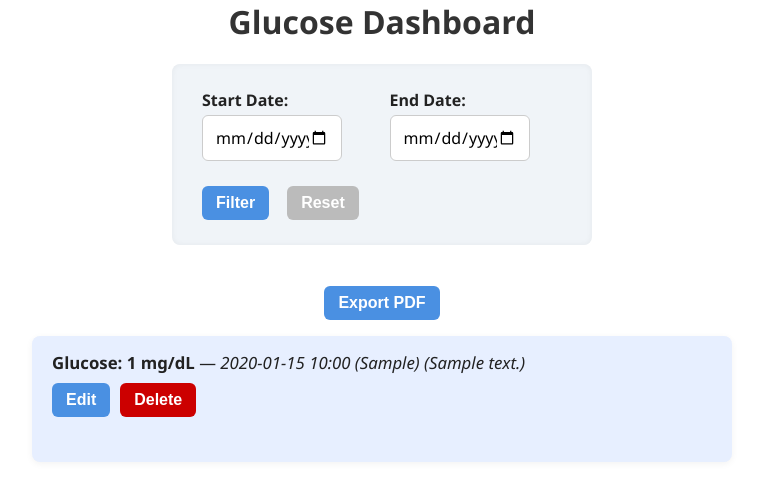
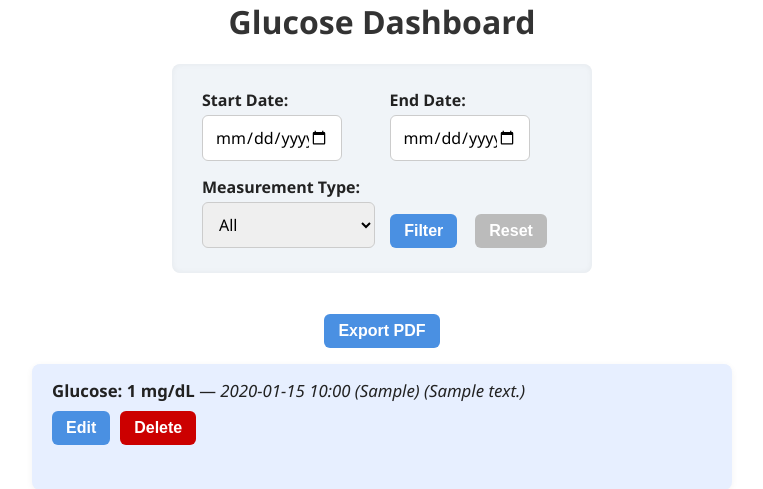
Before and after one commit to kacperchrusciel777/blood-sugar-journal, a Flask app: page /glucose/dashboard in a window 1280 px wide. Shown: the part 119-608 px from the top of the page, without its empty margins (258-1021 px from the left). Run offline with Flask 3, Linux system fonts and the light colour scheme; a user stored in the database is signed in; tables that the repository leaves empty hold one stand-in row (values such as "Sample post"); some libraries are stand-ins or nearby versions.

Commit message:
upgrade filtr

```diff
--- a/app/glucose/forms.py
+++ b/app/glucose/forms.py
@@ -29,6 +29,16 @@ class DeleteForm(FlaskForm):
 class FilterDateForm(FlaskForm):
     start_date = DateField('Start Date', validators=[Optional()])
     end_date = DateField('End Date', validators=[Optional()])
+    tag = SelectField(
+        'Filter by Tag',
+        choices=[
+            ('', 'All'),
+            ('fasting', 'Fasting'),
+            ('post-meal', 'Post-meal'),
+            ('before sleep', 'Before sleep')
+        ],
+        validators=[Optional()]
+    )
     submit = SubmitField('Filter')
 
     def validate_end_date(self, field):
--- a/app/glucose/routes.py
+++ b/app/glucose/routes.py
@@ -42,9 +42,15 @@ def dashboard():
     if filter_form.start_date.data:
         start_dt = datetime.combine(filter_form.start_date.data, datetime.min.time())
         query = query.filter(GlucoseEntry.timestamp >= start_dt)
+
     if filter_form.end_date.data:
         end_dt = datetime.combine(filter_form.end_date.data, datetime.max.time())
         query = query.filter(GlucoseEntry.timestamp <= end_dt)
+
+    if filter_form.tag.data:
+        # jeśli wybrano tag, który nie jest pusty string, filtrujemy po nim
+        if filter_form.tag.data != '':
+            query = query.filter(GlucoseEntry.tag == filter_form.tag.data)
 
     entries = query.order_by(GlucoseEntry.timestamp.asc()).all()
 
@@ -61,8 +67,6 @@ def dashboard():
         max_glucose = max(values)
 
     delete_form = DeleteForm()
-
-    # Serializujemy wpisy do prostych słowników, aby można je było bezpiecznie przekazać do JSON
     entries_json = [serialize_entry(e) for e in entries]
 
     return render_template(
--- a/app/templates/glucose/dashboard.html
+++ b/app/templates/glucose/dashboard.html
@@ -19,6 +19,16 @@
     <div>
         <label for="end_date">End Date:</label>
         {{ filter_form.end_date(class="date-input") }}
+    </div>
+
+    <div>
+        <label for="tag">Measurement Type:</label>
+        <select name="tag" id="tag" class="select-input">
+            <option value="" {% if not filter_form.tag.data %}selected{% endif %}>All</option>
+            <option value="fasting" {% if filter_form.tag.data == 'fasting' %}selected{% endif %}>Fasting</option>
+            <option value="post-meal" {% if filter_form.tag.data == 'post-meal' %}selected{% endif %}>Post-meal</option>
+            <option value="before sleep" {% if filter_form.tag.data == 'before sleep' %}selected{% endif %}>Before sleep</option>
+        </select>
     </div>
 
     <div class="filter-buttons">
@@ -193,8 +203,6 @@
 
         for (let i = 0; i < entriesData.length; i++) {
             const e = entriesData[i];
-            // Format daty na "YYYY-MM-DD HH:mm"
-            // Ponieważ timestamp jest w formacie 'YYYY-MM-DD HH:mm' to wystarczy użyć takiego stringa
             const formattedDate = e.timestamp;
 
             let line = `Glucose: ${e.glucose} mg/dL — ${formattedDate}`;
```
